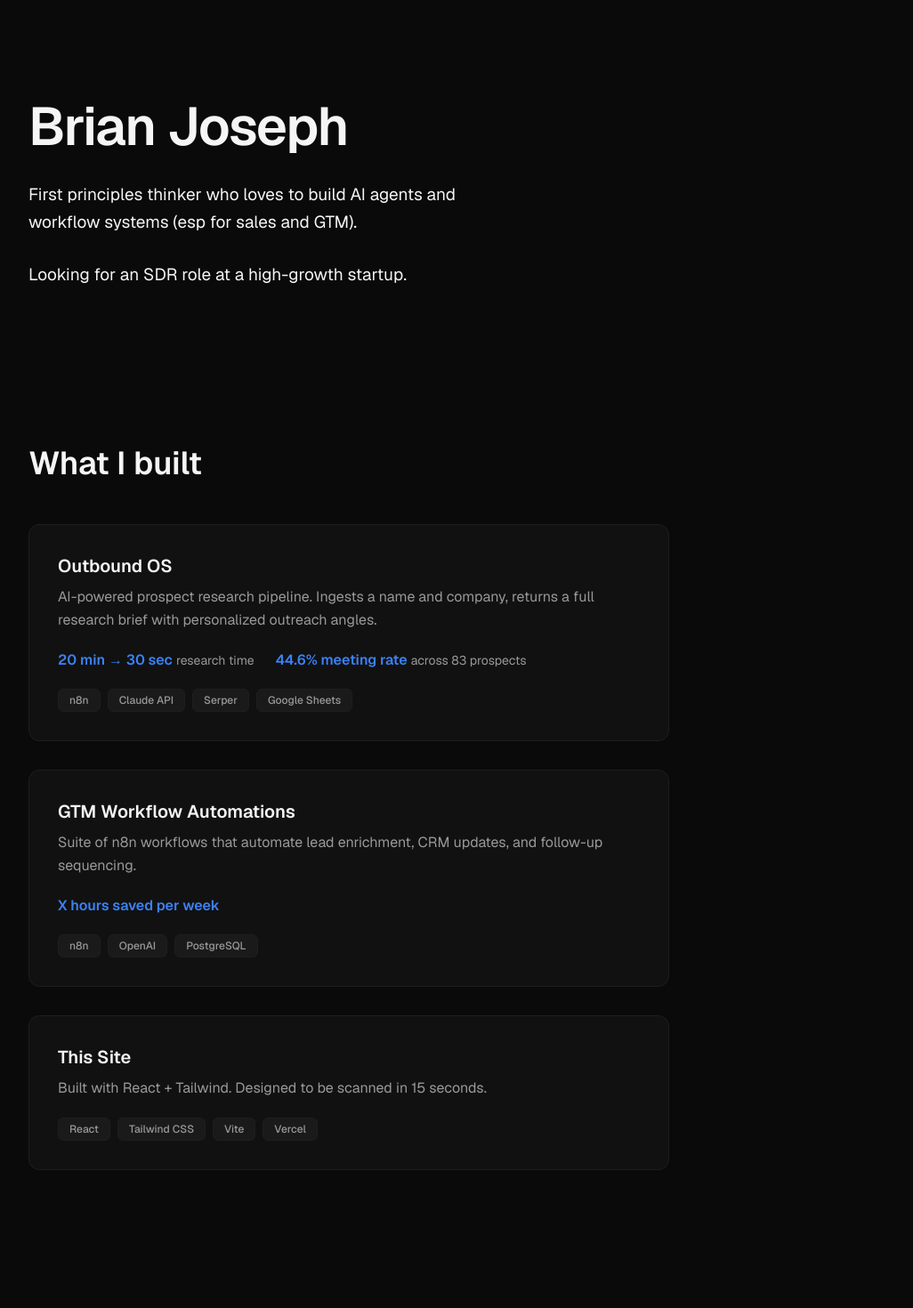
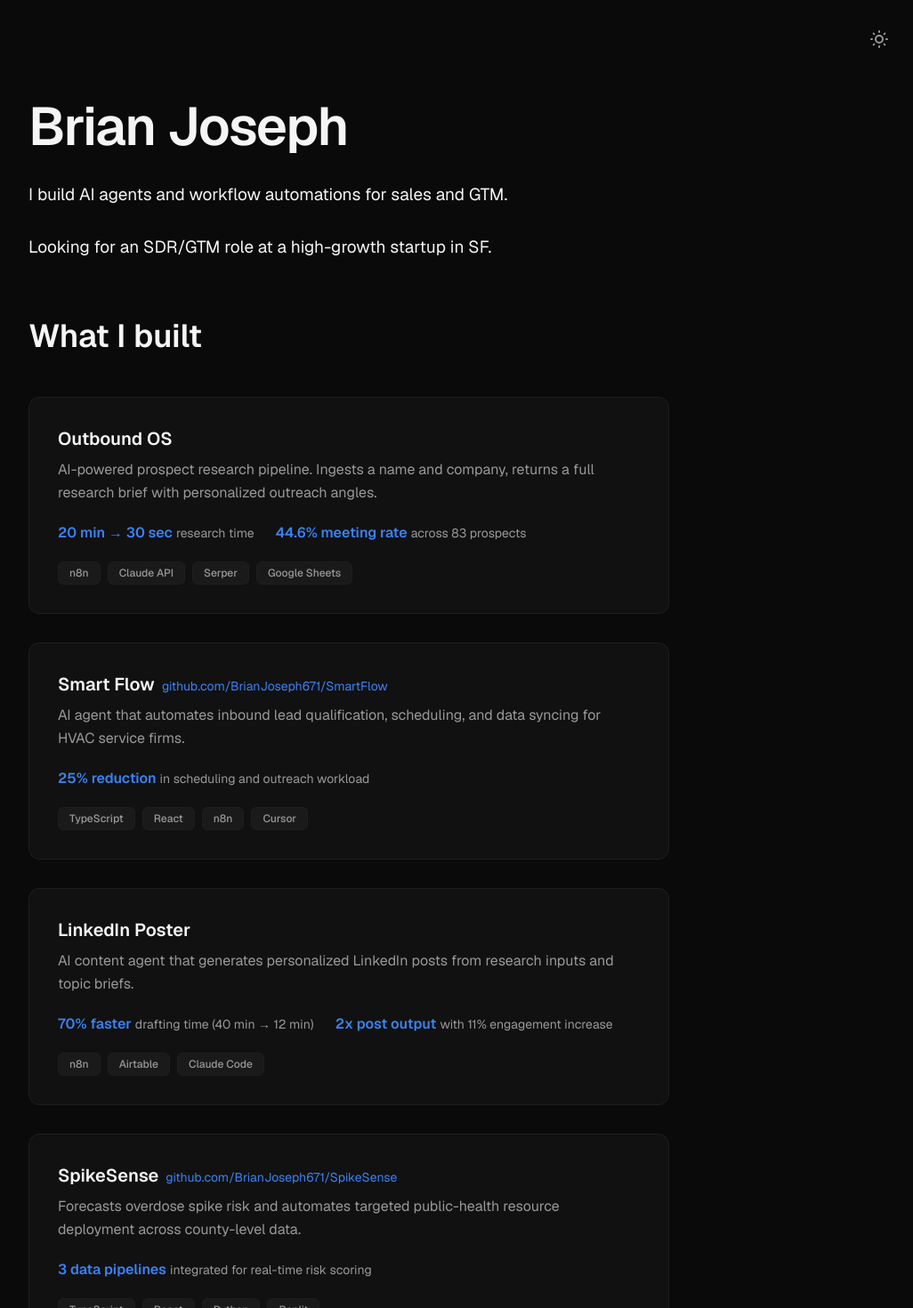
Before and after one commit to BrianJoseph671/Portfolio, a React (Vite) app in the folder Portoflio/: page / in a window 1280 px wide. Shown: the top 1470 px of the page at 89% size, without its empty margins (248-1274 px from the left). Built offline with nearby package versions, Linux system fonts and the light colour scheme.

Commit message:
light/dark mode + populated cards

```diff
--- a/Portoflio/index.html
+++ b/Portoflio/index.html
@@ -9,6 +9,11 @@
     <link rel="preconnect" href="https://fonts.gstatic.com" crossorigin />
     <link href="https://fonts.googleapis.com/css2?family=Geist:wght@400;500;600;700&display=swap" rel="stylesheet" />
     <title>Brian Joseph — AI-Native SDR</title>
+    <script>
+      try {
+        if (localStorage.getItem('portfolio-theme') === 'light') document.documentElement.classList.add('light');
+      } catch (e) {}
+    </script>
   </head>
   <body>
     <div id="root"></div>
--- a/Portoflio/src/App.jsx
+++ b/Portoflio/src/App.jsx
@@ -1,58 +1,99 @@
+import { useState, useEffect } from 'react'
+
+const THEME_KEY = 'portfolio-theme'
+
 function App() {
+  const [theme, setTheme] = useState(() => {
+    if (typeof window !== 'undefined') {
+      return window.localStorage.getItem(THEME_KEY) || 'dark'
+    }
+    return 'dark'
+  })
+
+  useEffect(() => {
+    const root = document.documentElement
+    if (theme === 'light') {
+      root.classList.add('light')
+    } else {
+      root.classList.remove('light')
+    }
+    window.localStorage.setItem(THEME_KEY, theme)
+  }, [theme])
+
+  const toggleTheme = () => setTheme((t) => (t === 'dark' ? 'light' : 'dark'))
+
   return (
-    <div className="min-h-screen bg-[#0A0A0A] text-[#F5F5F5]">
+    <div className="min-h-screen theme-bg theme-text">
+      {/* Theme toggle — top right */}
+      <button
+        type="button"
+        onClick={toggleTheme}
+        className="fixed top-6 right-6 z-10 p-2 rounded-full theme-icon transition-colors theme-toggle-ring"
+        aria-label={theme === 'dark' ? 'Switch to light mode' : 'Switch to dark mode'}
+      >
+        {theme === 'dark' ? (
+          <svg className="w-5 h-5 sm:w-6 sm:h-6" fill="none" stroke="currentColor" viewBox="0 0 24 24" aria-hidden>
+            <path strokeLinecap="round" strokeLinejoin="round" strokeWidth={2} d="M12 3v1m0 16v1m9-9h-1M4 12H3m15.364 6.364l-.707-.707M6.343 6.343l-.707-.707m12.728 0l-.707.707M6.343 17.657l-.707.707M16 12a4 4 0 11-8 0 4 4 0 018 0z" />
+          </svg>
+        ) : (
+          <svg className="w-5 h-5 sm:w-6 sm:h-6" fill="none" stroke="currentColor" viewBox="0 0 24 24" aria-hidden>
+            <path strokeLinecap="round" strokeLinejoin="round" strokeWidth={2} d="M20.354 15.354A9 9 0 018.646 3.646 9.003 9.003 0 0012 21a9.003 9.003 0 008.354-5.646z" />
+          </svg>
+        )}
+      </button>
+
       {/* Section 1: Hero */}
       <section
-        className="animate-section-fade pt-20 pb-16 px-6 sm:px-8 md:pt-28 md:pb-24"
+        className="animate-section-fade pt-20 pb-0 px-6 sm:px-8 md:pt-28"
         style={{ animationDelay: '0ms' }}
       >
         <div className="max-w-[720px] mx-auto">
           <h1 className="text-4xl sm:text-5xl md:text-6xl font-semibold tracking-tight mb-8">
             Brian Joseph
           </h1>
-          <p className="text-lg sm:text-[19px] font-normal text-[#F5F5F5] leading-relaxed max-w-[560px]">
-            First principles thinker who loves to build AI agents and workflow systems (esp for sales and GTM).
+          <p className="text-lg sm:text-[19px] font-normal theme-text leading-relaxed max-w-[560px]">
+            I build AI agents and workflow automations for sales and GTM.
           </p>
-          <p className="text-lg sm:text-[19px] font-normal text-[#F5F5F5] leading-relaxed mt-7 max-w-[560px]">
-            Looking for an SDR role at a high-growth startup.
+          <p className="text-lg sm:text-[19px] font-normal theme-text leading-relaxed mt-7 max-w-[560px]">
+            Looking for an SDR/GTM role at a high-growth startup in SF.
           </p>
         </div>
       </section>
 
       {/* Section 2: Projects */}
       <section
-        className="animate-section-fade py-16 sm:py-20 px-6 sm:px-8"
+        className="animate-section-fade pt-16 pb-16 sm:pb-20 px-6 sm:px-8"
         style={{ animationDelay: '120ms' }}
       >
         <div className="max-w-[720px] mx-auto">
-          <h2 className="text-2xl sm:text-3xl md:text-4xl font-semibold text-[#F5F5F5] mb-10 sm:mb-12">
+          <h2 className="text-2xl sm:text-3xl md:text-4xl font-semibold theme-text mb-10 sm:mb-12">
             What I built
           </h2>
 
           <div className="space-y-6 sm:space-y-8">
             {/* Card 1: Outbound OS */}
-            <article className="rounded-xl border border-[#1E1E1E] bg-[#111111] p-6 sm:p-8 transition-all duration-200 hover:border-[#2a2a2a] hover:shadow-[0_8px_30px_rgba(0,0,0,0.4)]">
-              <h2 className="text-xl font-semibold text-[#F5F5F5] mb-2">
+            <article className="rounded-xl border theme-card p-6 sm:p-8 transition-all duration-200 theme-card-hover">
+              <h2 className="text-xl font-semibold theme-text mb-2">
                 Outbound OS
               </h2>
-              <p className="text-[#999999] text-base leading-relaxed mb-5">
+              <p className="theme-text-muted text-base leading-relaxed mb-5">
                 AI-powered prospect research pipeline. Ingests a name and company, returns a full research brief with personalized outreach angles.
               </p>
               <div className="flex flex-wrap gap-x-6 gap-y-1 mb-5">
                 <div>
-                  <span className="text-[#3B82F6] font-semibold">20 min → 30 sec</span>
-                  <span className="text-[#999999] text-sm ml-1">research time</span>
+                  <span className="theme-accent font-semibold">20 min → 30 sec</span>
+                  <span className="theme-text-muted text-sm ml-1">research time</span>
                 </div>
                 <div>
-                  <span className="text-[#3B82F6] font-semibold">44.6% meeting rate</span>
-                  <span className="text-[#999999] text-sm ml-1">across 83 prospects</span>
+                  <span className="theme-accent font-semibold">44.6% meeting rate</span>
+                  <span className="theme-text-muted text-sm ml-1">across 83 prospects</span>
                 </div>
               </div>
               <div className="flex flex-wrap gap-2">
                 {['n8n', 'Claude API', 'Serper', 'Google Sheets'].map((tag) => (
                   <span
                     key={tag}
-                    className="px-3 py-1 rounded-md text-xs font-medium text-[#999999] bg-[#1A1A1A] border border-[#1E1E1E]"
+                    className="px-3 py-1 rounded-md text-xs font-medium theme-tag border"
                   >
                     {tag}
                   </span>
@@ -61,24 +102,35 @@ function App() {
               {/* Optional: <a href="#" className="text-[#3B82F6] text-sm font-medium mt-4 inline-block hover:underline">View Demo →</a> */}
             </article>
 
-            {/* Card 2: GTM Workflow Automations */}
-            <article className="rounded-xl border border-[#1E1E1E] bg-[#111111] p-6 sm:p-8 transition-all duration-200 hover:border-[#2a2a2a] hover:shadow-[0_8px_30px_rgba(0,0,0,0.4)]">
-              <h2 className="text-xl font-semibold text-[#F5F5F5] mb-2">
-                GTM Workflow Automations
-              </h2>
-              <p className="text-[#999999] text-base leading-relaxed mb-5">
-                Suite of n8n workflows that automate lead enrichment, CRM updates, and follow-up sequencing.
+            {/* Card 2: Smart Flow */}
+            <article className="rounded-xl border theme-card p-6 sm:p-8 transition-all duration-200 theme-card-hover">
+              <div className="flex flex-wrap items-baseline gap-2 mb-2">
+                <h2 className="text-xl font-semibold theme-text">
+                  Smart Flow
+                </h2>
+                <a
+                  href="https://github.com/BrianJoseph671/SmartFlow"
+                  target="_blank"
+                  rel="noopener noreferrer"
+                  className="text-sm theme-accent hover:underline focus:outline-none focus:ring-2 focus:ring-[var(--accent)] focus:ring-offset-2 focus:ring-offset-[var(--focus-offset)] rounded"
+                >
+                  github.com/BrianJoseph671/SmartFlow
+                </a>
+              </div>
+              <p className="theme-text-muted text-base leading-relaxed mb-5">
+                AI agent that automates inbound lead qualification, scheduling, and data syncing for HVAC service firms.
               </p>
               <div className="flex flex-wrap gap-x-6 gap-y-1 mb-5">
                 <div>
-                  <span className="text-[#3B82F6] font-semibold">X hours saved per week</span>
+                  <span className="theme-accent font-semibold">25% reduction</span>
+                  <span className="theme-text-muted text-sm ml-1">in scheduling and outreach workload</span>
                 </div>
               </div>
               <div className="flex flex-wrap gap-2">
-                {['n8n', 'OpenAI', 'PostgreSQL'].map((tag) => (
+                {['TypeScript', 'React', 'n8n', 'Cursor'].map((tag) => (
                   <span
                     key={tag}
-                    className="px-3 py-1 rounded-md text-xs font-medium text-[#999999] bg-[#1A1A1A] border border-[#1E1E1E]"
+                    className="px-3 py-1 rounded-md text-xs font-medium theme-tag border"
                   >
                     {tag}
                   </span>
@@ -86,19 +138,65 @@ function App() {
               </div>
             </article>
 
-            {/* Card 3: This Site */}
-            <article className="rounded-xl border border-[#1E1E1E] bg-[#111111] p-6 sm:p-8 transition-all duration-200 hover:border-[#2a2a2a] hover:shadow-[0_8px_30px_rgba(0,0,0,0.4)]">
-              <h2 className="text-xl font-semibold text-[#F5F5F5] mb-2">
-                This Site
+            {/* Card 3: LinkedIn Poster */}
+            <article className="rounded-xl border theme-card p-6 sm:p-8 transition-all duration-200 theme-card-hover">
+              <h2 className="text-xl font-semibold theme-text mb-2">
+                LinkedIn Poster
               </h2>
-              <p className="text-[#999999] text-base leading-relaxed mb-5">
-                Built with React + Tailwind. Designed to be scanned in 15 seconds.
+              <p className="theme-text-muted text-base leading-relaxed mb-5">
+                AI content agent that generates personalized LinkedIn posts from research inputs and topic briefs.
               </p>
+              <div className="flex flex-wrap gap-x-6 gap-y-1 mb-5">
+                <div>
+                  <span className="theme-accent font-semibold">70% faster</span>
+                  <span className="theme-text-muted text-sm ml-1">drafting time (40 min → 12 min)</span>
+                </div>
+                <div>
+                  <span className="theme-accent font-semibold">2x post output</span>
+                  <span className="theme-text-muted text-sm ml-1">with 11% engagement increase</span>
+                </div>
+              </div>
               <div className="flex flex-wrap gap-2">
-                {['React', 'Tailwind CSS', 'Vite', 'Vercel'].map((tag) => (
+                {['n8n', 'Airtable', 'Claude Code'].map((tag) => (
                   <span
                     key={tag}
-                    className="px-3 py-1 rounded-md text-xs font-medium text-[#999999] bg-[#1A1A1A] border border-[#1E1E1E]"
+                    className="px-3 py-1 rounded-md text-xs font-medium theme-tag border"
+                  >
+                    {tag}
+                  </span>
+                ))}
+              </div>
+            </article>
+
+            {/* Card 4: SpikeSense */}
+            <article className="rounded-xl border theme-card p-6 sm:p-8 transition-all duration-200 theme-card-hover">
+              <div className="flex flex-wrap items-baseline gap-2 mb-2">
+                <h2 className="text-xl font-semibold theme-text">
+                  SpikeSense
+                </h2>
+                <a
+                  href="https://github.com/BrianJoseph671/SpikeSense"
+                  target="_blank"
+                  rel="noopener noreferrer"
+                  className="text-sm theme-accent hover:underline focus:outline-none focus:ring-2 focus:ring-[var(--accent)] focus:ring-offset-2 focus:ring-offset-[var(--focus-offset)] rounded"
+                >
+                  github.com/BrianJoseph671/SpikeSense
+                </a>
+              </div>
+              <p className="theme-text-muted text-base leading-relaxed mb-5">
+                Forecasts overdose spike risk and automates targeted public-health resource deployment across county-level data.
+              </p>
+              <div className="flex flex-wrap gap-x-6 gap-y-1 mb-5">
+                <div>
+                  <span className="theme-accent font-semibold">3 data pipelines</span>
+                  <span className="theme-text-muted text-sm ml-1">integrated for real-time risk scoring</span>
+                </div>
+              </div>
+              <div className="flex flex-wrap gap-2">
+                {['TypeScript', 'React', 'Python', 'Replit'].map((tag) => (
+                  <span
+                    key={tag}
+                    className="px-3 py-1 rounded-md text-xs font-medium theme-tag border"
                   >
                     {tag}
                   </span>
@@ -115,10 +213,10 @@ function App() {
         style={{ animationDelay: '240ms' }}
       >
         <div className="max-w-[640px] mx-auto">
-          <p className="text-[#999999] text-base sm:text-lg leading-relaxed text-left">
-            Taught myself <span className="text-[#F5F5F5] font-medium">n8n, Claude Code, Cursor, Clay, Replit</span>, and workflow automation to build systems focused on outcomes rather than output.
+          <p className="theme-text-muted text-base sm:text-lg leading-relaxed text-left">
+            Taught myself <span className="theme-text font-medium">n8n, Claude Code, Cursor, Clay, Replit</span>, and workflow automation to build systems focused on outcomes rather than output.
           </p>
-          <p className="text-[#999999] text-base sm:text-lg leading-relaxed text-left mt-6">
+          <p className="theme-text-muted text-base sm:text-lg leading-relaxed text-left mt-6">
             Excited to join a team building world class GTM systems. Ready to learn and iterate fast.
           </p>
         </div>
@@ -126,7 +224,7 @@ function App() {
 
       {/* Section 4: Footer — icon links only */}
       <footer
-        className="animate-section-fade py-12 sm:py-16 px-6 sm:px-8 border-t border-[#1E1E1E]"
+        className="animate-section-fade py-12 sm:py-16 px-6 sm:px-8 border-t theme-footer-border"
         style={{ animationDelay: '360ms' }}
       >
         <div className="max-w-[720px] mx-auto text-center">
@@ -135,7 +233,7 @@ function App() {
               href="https://github.com/BrianJoseph671"
               target="_blank"
               rel="noopener noreferrer"
-              className="text-[#999999] hover:text-[#3B82F6] transition-colors focus:outline-none focus:ring-2 focus:ring-[#3B82F6] focus:ring-offset-2 focus:ring-offset-[#0A0A0A] rounded-full p-1"
+              className="theme-icon transition-colors focus:outline-none focus:ring-2 focus:ring-[var(--accent)] focus:ring-offset-2 focus:ring-offset-[var(--focus-offset)] rounded-full p-1"
               aria-label="GitHub"
             >
               <svg className="w-6 h-6 sm:w-7 sm:h-7" fill="currentColor" viewBox="0 0 24 24" aria-hidden>
@@ -146,7 +244,7 @@ function App() {
               href="https://www.linkedin.com/in/brianmathewjoseph/"
               target="_blank"
               rel="noopener noreferrer"
-              className="text-[#999999] hover:text-[#3B82F6] transition-colors focus:outline-none focus:ring-2 focus:ring-[#3B82F6] focus:ring-offset-2 focus:ring-offset-[#0A0A0A] rounded-full p-1"
+              className="theme-icon transition-colors focus:outline-none focus:ring-2 focus:ring-[var(--accent)] focus:ring-offset-2 focus:ring-offset-[var(--focus-offset)] rounded-full p-1"
               aria-label="LinkedIn"
             >
               <svg className="w-6 h-6 sm:w-7 sm:h-7" fill="currentColor" viewBox="0 0 24 24" aria-hidden>
@@ -155,7 +253,7 @@ function App() {
             </a>
             <a
               href="mailto:josephbrian671@gmail.com"
-              className="text-[#999999] hover:text-[#3B82F6] transition-colors focus:outline-none focus:ring-2 focus:ring-[#3B82F6] focus:ring-offset-2 focus:ring-offset-[#0A0A0A] rounded-full p-1"
+              className="theme-icon transition-colors focus:outline-none focus:ring-2 focus:ring-[var(--accent)] focus:ring-offset-2 focus:ring-offset-[var(--focus-offset)] rounded-full p-1"
               aria-label="Email"
             >
               <svg className="w-6 h-6 sm:w-7 sm:h-7" fill="none" stroke="currentColor" viewBox="0 0 24 24" aria-hidden>
@@ -163,7 +261,7 @@ function App() {
               </svg>
             </a>
           </div>
-          <p className="text-sm text-[#999999]">
+          <p className="text-sm theme-text-muted">
             Guam since birth, Notre Dame through luck, SF by choice
           </p>
         </div>
--- a/Portoflio/src/index.css
+++ b/Portoflio/src/index.css
@@ -1,4 +1,32 @@
 @import "tailwindcss";
+
+:root {
+  --page-bg: #0A0A0A;
+  --text-primary: #F5F5F5;
+  --text-muted: #999999;
+  --card-bg: #111111;
+  --card-border: #1E1E1E;
+  --card-border-hover: #2a2a2a;
+  --card-shadow: rgba(0, 0, 0, 0.4);
+  --accent: #3B82F6;
+  --tag-bg: #1A1A1A;
+  --footer-border: #1E1E1E;
+  --focus-offset: #0A0A0A;
+}
+
+html.light {
+  --page-bg: #fafafa;
+  --text-primary: #171717;
+  --text-muted: #525252;
+  --card-bg: #ffffff;
+  --card-border: #e5e5e5;
+  --card-border-hover: #d4d4d4;
+  --card-shadow: rgba(0, 0, 0, 0.08);
+  --accent: #2563eb;
+  --tag-bg: #f5f5f5;
+  --footer-border: #e5e5e5;
+  --focus-offset: #fafafa;
+}
 
 html {
   scroll-behavior: smooth;
@@ -6,8 +34,8 @@ html {
 
 body {
   font-family: 'Geist', ui-sans-serif, system-ui, sans-serif;
-  background-color: #0A0A0A;
-  color: #F5F5F5;
+  background-color: var(--page-bg);
+  color: var(--text-primary);
 }
 
 @keyframes fadeIn {
@@ -25,3 +53,29 @@ body {
   opacity: 0;
   animation: fadeIn 0.5s ease-out forwards;
 }
+
+/* Theme-aware utilities (switch via html.light) */
+.theme-bg { background-color: var(--page-bg); }
+.theme-text { color: var(--text-primary); }
+.theme-text-muted { color: var(--text-muted); }
+.theme-accent { color: var(--accent); }
+.theme-card {
+  background-color: var(--card-bg);
+  border-color: var(--card-border);
+}
+.theme-card-hover:hover {
+  border-color: var(--card-border-hover);
+  box-shadow: 0 8px 30px var(--card-shadow);
+}
+.theme-tag {
+  background-color: var(--tag-bg);
+  border-color: var(--card-border);
+  color: var(--text-muted);
+}
+.theme-footer-border { border-color: var(--footer-border); }
+.theme-toggle-ring:focus {
+  outline: none;
+  box-shadow: 0 0 0 2px var(--page-bg), 0 0 0 4px var(--accent);
+}
+.theme-icon { color: var(--text-muted); }
+.theme-icon:hover { color: var(--accent); }
```
